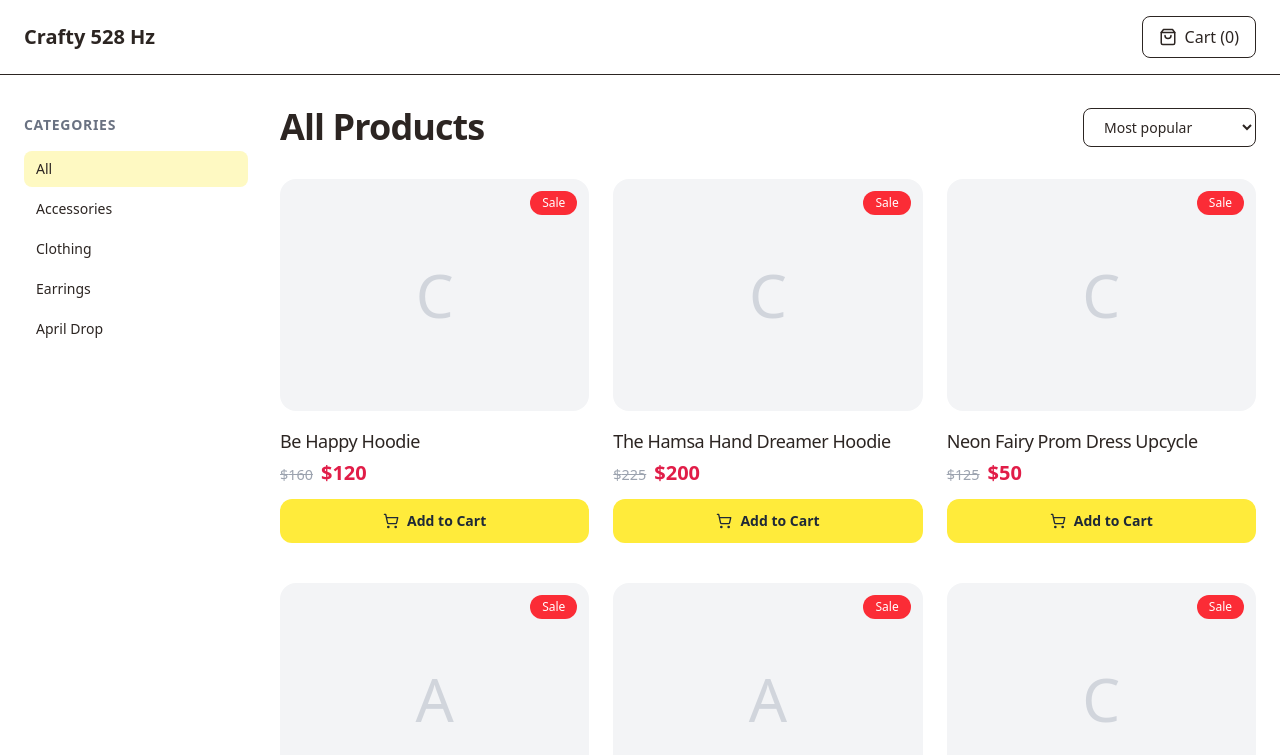
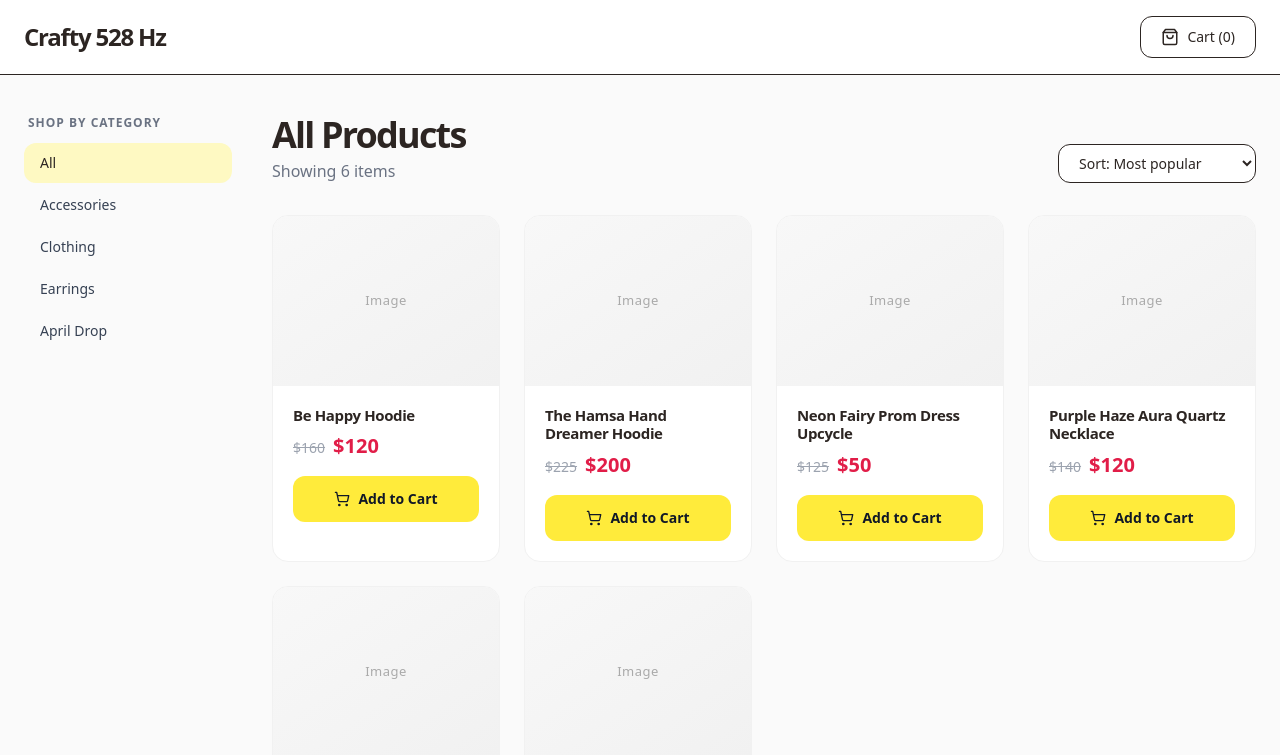
Before and after one commit to nightmoose/crafty528hz_grok, a Next.js app: page /shop in a window 1280 px wide. Shown: the top 755 px of the page. Built offline with nearby package versions, Linux system fonts and the light colour scheme.

Commit message:
Visual polish: Modern product cards, better layout, improved spacing and visual hierarchy

```diff
--- a/app/components/ProductCard.tsx
+++ b/app/components/ProductCard.tsx
@@ -9,36 +9,30 @@ interface ProductCardProps {
 }
 
 export function ProductCard({ product, onAddToCart }: ProductCardProps) {
-  // Support sale pricing
   const hasSale = product.originalPrice && product.originalPrice > product.price
 
   return (
     <div className="product-card group">
-      <div className="aspect-[4/3] bg-gray-100 rounded-2xl mb-4 overflow-hidden relative">
-        {/* Placeholder for real images - replace later */}
-        <div className="absolute inset-0 flex items-center justify-center text-6xl text-gray-300">
-          {product.category[0]}
-        </div>
-        {hasSale && (
-          <div className="absolute top-3 right-3 bg-red-500 text-white text-xs px-3 py-1 rounded-full font-medium">
-            Sale
-          </div>
-        )}
+      {/* Image Placeholder Area */}
+      <div className="image-placeholder aspect-[4/3] w-full flex items-center justify-center">
+        {/* This will be replaced with real images later */}
       </div>
 
-      <div>
-        <h3 className="font-medium text-lg tracking-tight pr-4 mb-1">{product.name}</h3>
+      <div className="p-5">
+        <h3 className="font-semibold text-[15px] tracking-tight mb-2 pr-2 leading-tight">
+          {product.name}
+        </h3>
 
-        <div className="flex items-baseline gap-2 mb-3">
+        <div className="flex items-baseline gap-2 mb-4">
           {hasSale && (
-            <span className="price-original">${product.originalPrice}</span>
+            <span className="price-original text-sm">${product.originalPrice}</span>
           )}
           <span className="price-sale text-xl">${product.price}</span>
         </div>
 
         <button
           onClick={onAddToCart}
-          className="btn-yellow w-full py-3 rounded-xl text-sm font-semibold flex items-center justify-center gap-2"
+          className="btn-yellow w-full py-[13px] rounded-xl text-sm font-semibold flex items-center justify-center gap-2 active:scale-[0.985] transition-transform"
         >
           <ShoppingCart size={16} />
           Add to Cart
--- a/app/globals.css
+++ b/app/globals.css
@@ -6,44 +6,63 @@
   --lime: #C6FF00;
   --pink: #FF2D95;
   --red-sale: #E11D48;
-  --dark-text: #1F2937;
 }
 
 body {
   font-family: system-ui, -apple-system, BlinkMacSystemFont, 'Segoe UI', Roboto, sans-serif;
 }
 
-/* Bright, fun buttons matching original */
+/* Modern Product Cards */
+.product-card {
+  background: white;
+  border-radius: 16px;
+  overflow: hidden;
+  border: 1px solid #f1f1f1;
+  transition: all 0.2s cubic-bezier(0.4, 0, 0.2, 1);
+}
+
+.product-card:hover {
+  transform: translateY(-6px);
+  box-shadow: 0 20px 25px -5px rgb(0 0 0 / 0.1), 0 8px 10px -6px rgb(0 0 0 / 0.1);
+  border-color: #e5e5e5;
+}
+
+.image-placeholder {
+  background: linear-gradient(145deg, #f8f8f8, #f1f1f1);
+  position: relative;
+}
+
+.image-placeholder::after {
+  content: 'Image';
+  position: absolute;
+  top: 50%;
+  left: 50%;
+  transform: translate(-50%, -50%);
+  color: #aaa;
+  font-size: 13px;
+  font-weight: 500;
+  letter-spacing: 0.5px;
+}
+
+/* Sale styling */
+.price-original {
+  text-decoration: line-through;
+  color: #9ca3af;
+}
+
+.price-sale {
+  color: #e11d48;
+  font-weight: 600;
+}
+
+/* Yellow buttons */
 .btn-yellow {
   background-color: #FFEB3B;
-  color: #1F2937;
+  color: #111827;
   font-weight: 600;
   transition: all 0.2s ease;
 }
 
 .btn-yellow:hover {
-  background-color: #FFE135;
-  transform: translateY(-1px);
+  background-color: #facc15;
 }
-
-/* Sale price styling */
-.price-original {
-  text-decoration: line-through;
-  color: #9CA3AF;
-  font-size: 0.9em;
-}
-
-.price-sale {
-  color: #E11D48;
-  font-weight: 600;
-}
-
-/* Product card improvements */
-.product-card {
-  transition: transform 0.2s ease, box-shadow 0.2s ease;
-}
-
-.product-card:hover {
-  transform: translateY(-4px);
-  box-shadow: 0 10px 15px -3px rgb(0 0 0 / 0.1);
-}
--- a/app/shop/page.tsx
+++ b/app/shop/page.tsx
@@ -15,7 +15,7 @@ export default function ShopPage() {
 
   const filteredProducts = selectedCategory === 'All'
     ? products
-    : products.filter(p => p.category === selectedCategory || p.category === 'Pendants')
+    : products.filter(p => p.category === selectedCategory || selectedCategory === 'All')
 
   const addToCart = (product: any) => {
     setCart(prev => [...prev, product])
@@ -27,13 +27,14 @@ export default function ShopPage() {
   }
 
   return (
-    <div className="min-h-screen bg-white">
-      <nav className="border-b bg-white sticky top-0 z-50">
+    <div className="min-h-screen bg-[#FAFAFA]">
+      <nav className="bg-white border-b sticky top-0 z-50">
         <div className="max-w-7xl mx-auto px-6 py-4 flex justify-between items-center">
-          <a href="/" className="font-bold text-xl">Crafty 528 Hz</a>
+          <a href="/" className="font-bold text-2xl tracking-tighter">Crafty 528 Hz</a>
+
           <button
             onClick={() => setCartOpen(true)}
-            className="flex items-center gap-2 px-4 py-2 rounded-lg border hover:bg-gray-50"
+            className="flex items-center gap-2 px-5 py-2.5 rounded-xl border text-sm hover:bg-gray-50 transition-colors"
           >
             <ShoppingBag size={18} />
             <span>Cart ({cart.length})</span>
@@ -41,19 +42,19 @@ export default function ShopPage() {
         </div>
       </nav>
 
-      <div className="max-w-7xl mx-auto px-6 pt-8 pb-20">
-        <div className="flex gap-8">
-          {/* Left Sidebar - Matching original */}
-          <div className="w-56 hidden lg:block pt-2">
-            <div className="font-semibold mb-4 text-sm tracking-wider text-gray-500">CATEGORIES</div>
-            <div className="space-y-1 text-sm">
+      <div className="max-w-7xl mx-auto px-6 pt-10 pb-24">
+        <div className="flex gap-10">
+          {/* Sidebar */}
+          <div className="w-52 hidden lg:block">
+            <div className="text-xs font-semibold tracking-[1px] text-gray-500 mb-3 px-1">SHOP BY CATEGORY</div>
+            <div className="space-y-0.5">
               {categories.map(cat => (
                 <button
                   key={cat}
                   onClick={() => setSelectedCategory(cat)}
-                  className={`block w-full text-left px-3 py-2 rounded-lg transition-colors ${selectedCategory === cat
+                  className={`w-full text-left px-4 py-2.5 text-sm rounded-xl transition-all ${selectedCategory === cat
                     ? 'bg-yellow-100 font-medium'
-                    : 'hover:bg-gray-100'}`}
+                    : 'hover:bg-gray-100 text-gray-700'}`}
                 >
                   {cat}
                 </button>
@@ -61,18 +62,22 @@ export default function ShopPage() {
             </div>
           </div>
 
-          {/* Main Content */}
+          {/* Products */}
           <div className="flex-1">
-            <div className="flex justify-between items-center mb-8">
-              <h1 className="text-4xl font-semibold tracking-tight">All Products</h1>
-              <select className="border rounded-lg px-4 py-2 text-sm">
-                <option>Most popular</option>
-                <option>Newest</option>
-                <option>Price: Low to High</option>
+            <div className="flex items-end justify-between mb-8">
+              <div>
+                <h1 className="text-4xl font-semibold tracking-tighter">All Products</h1>
+                <p className="text-gray-500 mt-1">Showing {filteredProducts.length} items</p>
+              </div>
+
+              <select className="border rounded-xl px-4 py-2 text-sm bg-white">
+                <option>Sort: Most popular</option>
+                <option>Sort: Newest first</option>
+                <option>Sort: Price low to high</option>
               </select>
             </div>
 
-            <div className="grid grid-cols-1 sm:grid-cols-2 lg:grid-cols-3 gap-x-6 gap-y-10">
+            <div className="grid grid-cols-1 sm:grid-cols-2 lg:grid-cols-3 xl:grid-cols-4 gap-6">
               {filteredProducts.map((product, index) => (
                 <ProductCard
                   key={index}
```
